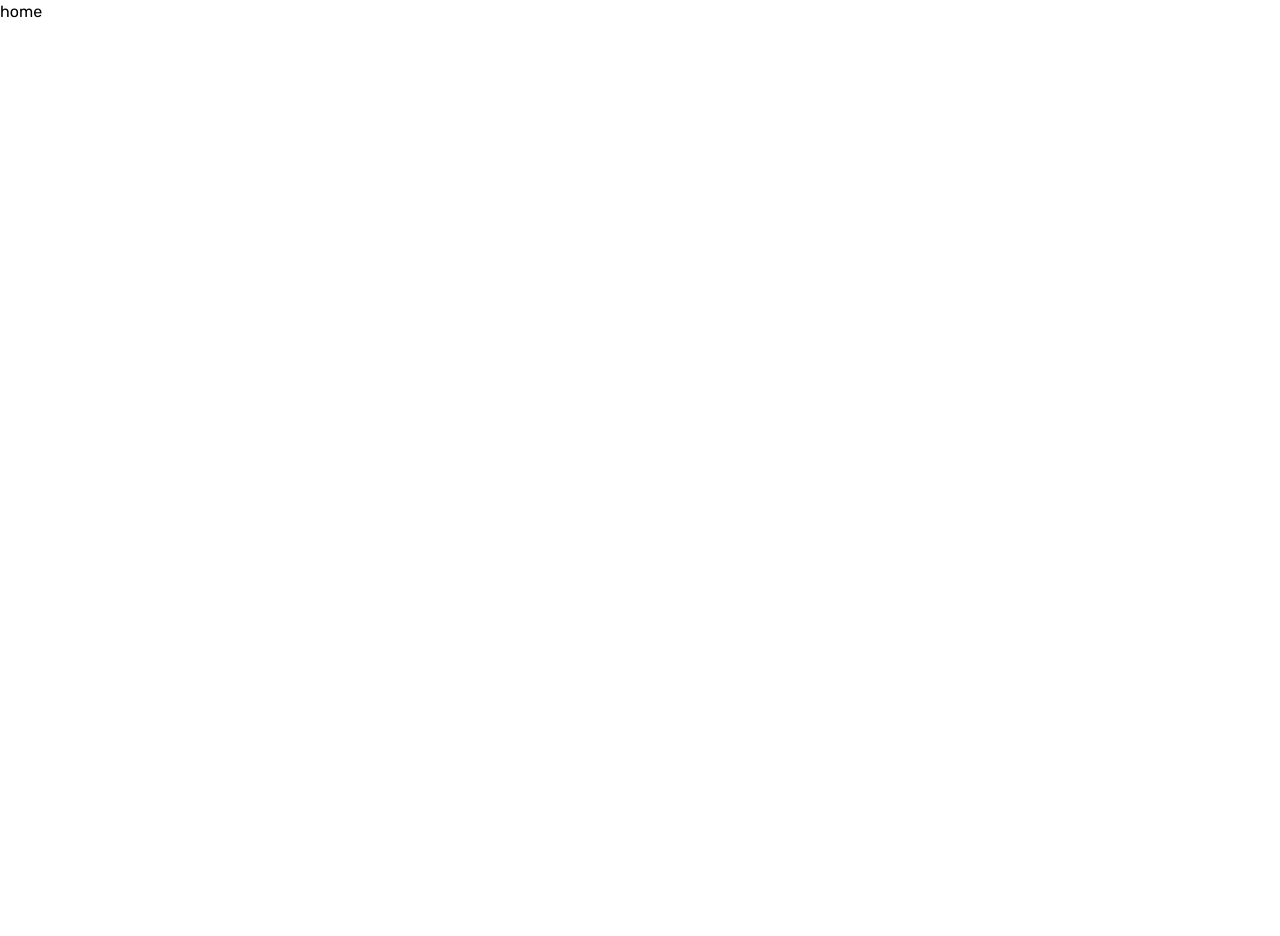
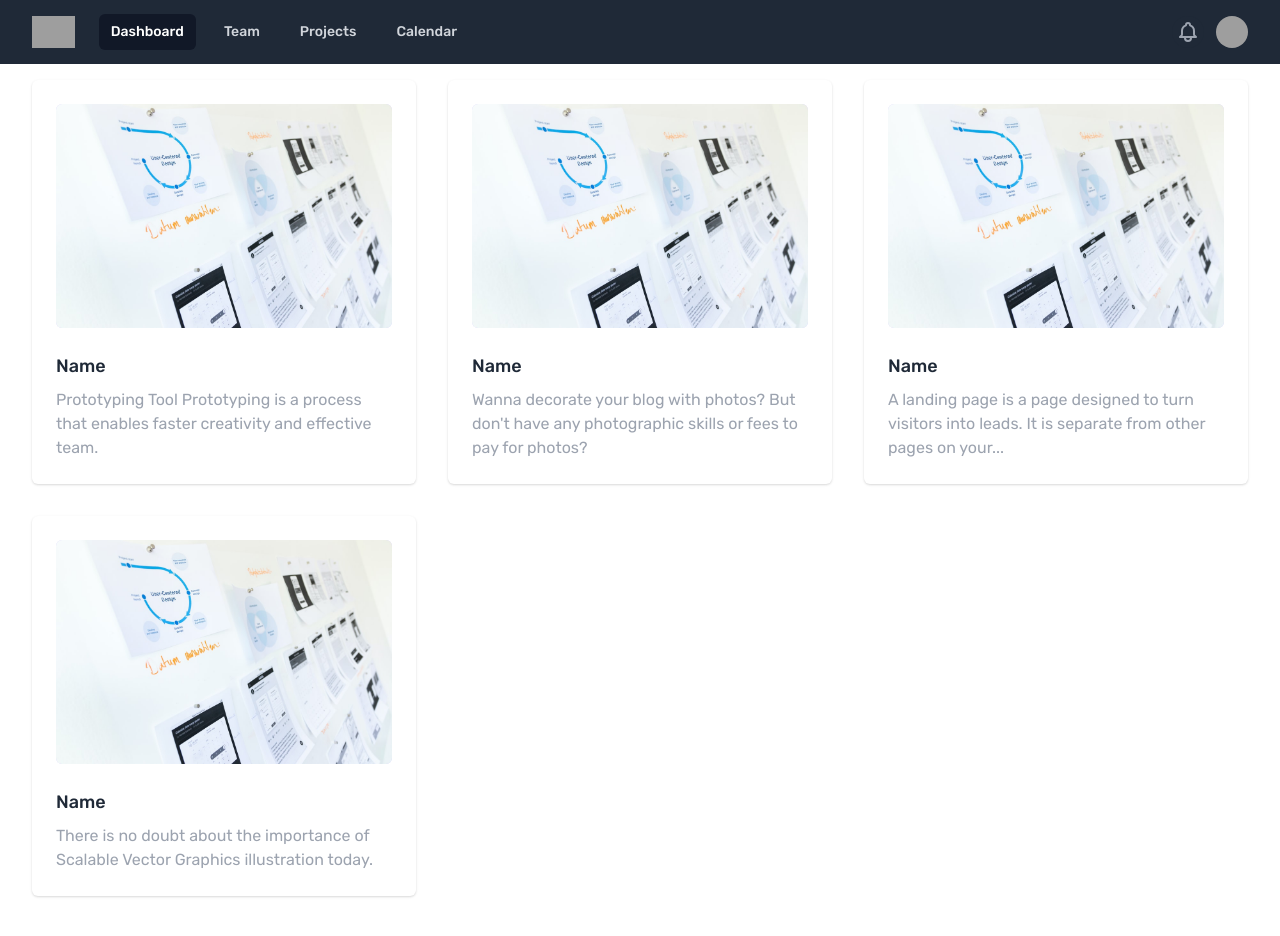
Before and after one commit to sahas-01/kryptiFi, a React (Create React App) app in the folder frontend/: page /home in a window 1280 px wide. Shown: the top 936 px of the page. Before the commit the page ends 800 px from the top, so only its background shows below. Built offline with nearby package versions, Linux system fonts and the light colour scheme; grey boxes are pictures that could not be loaded.

Commit message:
feat: home page

```diff
--- /dev/null
+++ b/frontend/src/components/Creatorcard.jsx
@@ -0,0 +1,30 @@
+import React from 'react'
+
+
+const Creatorcard = (props) => {
+  const { image, title, description } = props.blog;
+  return (
+    <div className="w-full ">
+      <div className="my-4 md:mx-4 shadow p-6 rounded-md bg-white group hover:shadow-md">
+        <div className="relative mb-6 w-full h-56 bg-purple-200 rounded-md overflow-hidden">
+          <img
+            src={image}
+            alt="blogImage"
+            className="w-full h-full object-cover object-center transform group-hover:scale-125 group-hover:rotate-6 transition duration-200"
+          />
+        </div>
+        <h3>
+          <a
+            href="#0"
+            className="block text-lg font-medium text-gray-800 hover:text-purple-600 mb-2"
+          >
+            {title}
+          </a>
+        </h3>
+        <p className="text-gray-400">{description}</p>
+      </div>
+    </div>
+  );
+};
+
+export default Creatorcard;
--- /dev/null
+++ b/frontend/src/components/UNavbar.jsx
@@ -0,0 +1,83 @@
+/* eslint-disable jsx-a11y/anchor-is-valid */
+import React from 'react'
+
+function UNavbar() {
+  return (
+      <div>
+          <nav class="bg-gray-800">
+  <div class="max-w-7xl mx-auto px-2 sm:px-6 lg:px-8">
+    <div class="relative flex items-center justify-between h-16">
+      <div class="absolute inset-y-0 left-0 flex items-center sm:hidden">
+        <button type="button" class="inline-flex items-center justify-center p-2 rounded-md text-gray-400 hover:text-white hover:bg-gray-700 focus:outline-none focus:ring-2 focus:ring-inset focus:ring-white" aria-controls="mobile-menu" aria-expanded="false">
+          <span class="sr-only">Open main menu</span>
+
+          <svg class="block h-6 w-6" xmlns="http://www.w3.org/2000/svg" fill="none" viewBox="0 0 24 24" stroke-width="2" stroke="currentColor" aria-hidden="true">
+            <path stroke-linecap="round" stroke-linejoin="round" d="M4 6h16M4 12h16M4 18h16" />
+          </svg>
+
+          <svg class="hidden h-6 w-6" xmlns="http://www.w3.org/2000/svg" fill="none" viewBox="0 0 24 24" stroke-width="2" stroke="currentColor" aria-hidden="true">
+            <path stroke-linecap="round" stroke-linejoin="round" d="M6 18L18 6M6 6l12 12" />
+          </svg>
+        </button>
+      </div>
+      <div class="flex-1 flex items-center justify-center sm:items-stretch sm:justify-start">
+        <div class="flex-shrink-0 flex items-center">
+          <img class="block lg:hidden h-8 w-auto" src="https://tailwindui.com/img/logos/workflow-mark-indigo-500.svg" alt="Workflow" />
+          <img class="hidden lg:block h-8 w-auto" src="https://tailwindui.com/img/logos/workflow-logo-indigo-500-mark-white-text.svg" alt="Workflow" />
+        </div>
+        <div class="hidden sm:block sm:ml-6">
+          <div class="flex space-x-4">
+            <a href="#" class="bg-gray-900 text-white px-3 py-2 rounded-md text-sm font-medium" aria-current="page">Dashboard</a>
+
+            <a href="#" class="text-gray-300 hover:bg-gray-700 hover:text-white px-3 py-2 rounded-md text-sm font-medium">Team</a>
+
+            <a href="#" class="text-gray-300 hover:bg-gray-700 hover:text-white px-3 py-2 rounded-md text-sm font-medium">Projects</a>
+
+            <a href="#" class="text-gray-300 hover:bg-gray-700 hover:text-white px-3 py-2 rounded-md text-sm font-medium">Calendar</a>
+          </div>
+        </div>
+      </div>
+      <div class="absolute inset-y-0 right-0 flex items-center pr-2 sm:static sm:inset-auto sm:ml-6 sm:pr-0">
+        <button type="button" class="bg-gray-800 p-1 rounded-full text-gray-400 hover:text-white focus:outline-none focus:ring-2 focus:ring-offset-2 focus:ring-offset-gray-800 focus:ring-white">
+          <span class="sr-only">View notifications</span>
+          <svg class="h-6 w-6" xmlns="http://www.w3.org/2000/svg" fill="none" viewBox="0 0 24 24" stroke-width="2" stroke="currentColor" aria-hidden="true">
+            <path stroke-linecap="round" stroke-linejoin="round" d="M15 17h5l-1.405-1.405A2.032 2.032 0 0118 14.158V11a6.002 6.002 0 00-4-5.659V5a2 2 0 10-4 0v.341C7.67 6.165 6 8.388 6 11v3.159c0 .538-.214 1.055-.595 1.436L4 17h5m6 0v1a3 3 0 11-6 0v-1m6 0H9" />
+          </svg>
+        </button>
+
+        <div class="ml-3 relative">
+          <div>
+            <button type="button" class="bg-gray-800 flex text-sm rounded-full focus:outline-none focus:ring-2 focus:ring-offset-2 focus:ring-offset-gray-800 focus:ring-white" id="user-menu-button" aria-expanded="false" aria-haspopup="true">
+              <span class="sr-only">Open user menu</span>
+              <img class="h-8 w-8 rounded-full" src="https://images.unsplash.com/photo-1472099645785-5658abf4ff4e?ixlib=rb-1.2.1&ixid=eyJhcHBfaWQiOjEyMDd9&auto=format&fit=facearea&facepad=2&w=256&h=256&q=80" alt="" />
+            </button>
+          </div>
+
+
+          {/* <div class="origin-top-right absolute right-0 mt-2 w-48 rounded-md shadow-lg py-1 bg-white ring-1 ring-black ring-opacity-5 focus:outline-none" role="menu" aria-orientation="vertical" aria-labelledby="user-menu-button" tabindex="-1">
+            <a href="#" class="block px-4 py-2 text-sm text-gray-700" role="menuitem" tabindex="-1" id="user-menu-item-0">Your Profile</a>
+            <a href="#" class="block px-4 py-2 text-sm text-gray-700" role="menuitem" tabindex="-1" id="user-menu-item-1">Settings</a>
+            <a href="#" class="block px-4 py-2 text-sm text-gray-700" role="menuitem" tabindex="-1" id="user-menu-item-2">Sign out</a>
+          </div> */}
+        </div>
+      </div>
+    </div>
+  </div>
+
+  <div class="sm:hidden" id="mobile-menu">
+    <div class="px-2 pt-2 pb-3 space-y-1">
+      <a href="#" class="bg-gray-900 text-white block px-3 py-2 rounded-md text-base font-medium" aria-current="page">Dashboard</a>
+
+      <a href="#" class="text-gray-300 hover:bg-gray-700 hover:text-white block px-3 py-2 rounded-md text-base font-medium">Team</a>
+
+      <a href="#" class="text-gray-300 hover:bg-gray-700 hover:text-white block px-3 py-2 rounded-md text-base font-medium">Projects</a>
+
+      <a href="#" class="text-gray-300 hover:bg-gray-700 hover:text-white block px-3 py-2 rounded-md text-base font-medium">Calendar</a>
+    </div>
+  </div>
+</nav>
+    </div>
+  )
+}
+
+export default UNavbar;
--- a/frontend/src/components/home/home.jsx
+++ b/frontend/src/components/home/home.jsx
@@ -1,8 +1,57 @@
 import React from 'react'
+import image1 from './../../images/blog/blog-01.jpg'
+import image2 from './../../images/blog/blog-01.jpg'
+import image3 from './../../images/blog/blog-01.jpg'
+import image4 from './../../images/blog/blog-01.jpg'
+import UNavbar from '../UNavbar'
+import Creatorcard from '../Creatorcard'
+const blogData = [
+  {
+    id: 1,
+    image: image1,
+    title: "Name",
+    description:
+      "Prototyping Tool Prototyping is a process that enables faster creativity and effective team.",
+  },
+  {
+    id: 2,
+    image: image2,
+    title: "Name",
+    description:
+      "Wanna decorate your blog with photos? But don't have any photographic skills or fees to pay for photos?",
+  },
+  {
+    id: 3,
+    image: image3,
+    title: "Name",
+    description:
+      "A landing page is a page designed to turn visitors into leads. It is separate from other pages on your...",
+  },
+  {
+    id: 4,
+    image: image4,
+    title: "Name",
+    description:
+      "There is no doubt about the importance of Scalable Vector Graphics illustration today.",
+  },
+];
+
+
 
 function home() {
   return (
-    <div>home</div>
+    <div>
+      <UNavbar />
+      <div>
+        <section className="pb-10">
+      <div className="grid grid-cols-3 md:px-4">
+        {blogData.map((blog, id) => (
+          <Creatorcard blog={blog} key={id} />
+        ))}
+      </div>
+    </section>
+      </div>
+    </div>
   )
 }
 
--- a/frontend/src/components/sidebar.jsx
+++ /dev/null
@@ -1,9 +0,0 @@
-import React from 'react'
-
-function sidebar() {
-  return (
-    <div>sidebar</div>
-  )
-}
-
-export default sidebar
```
